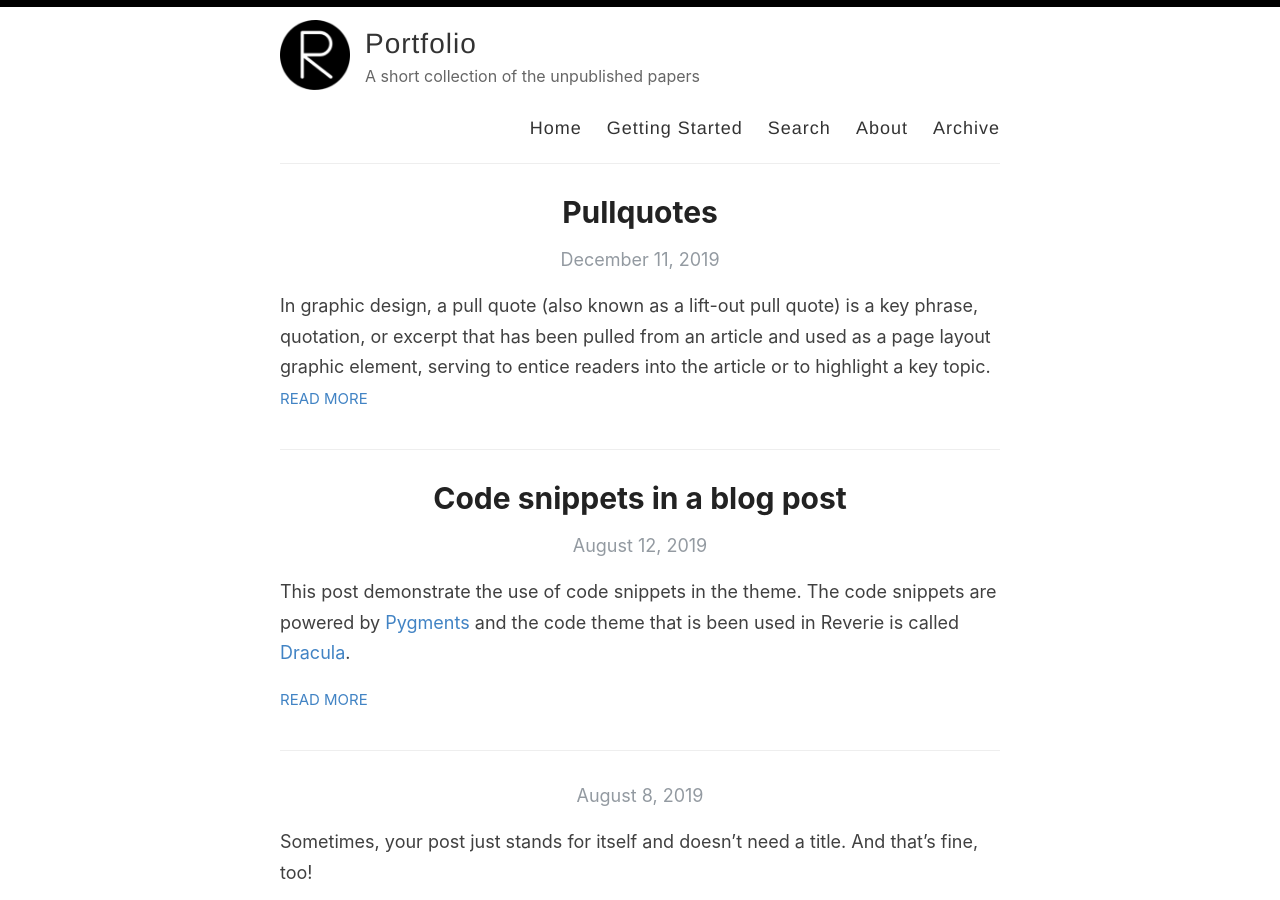
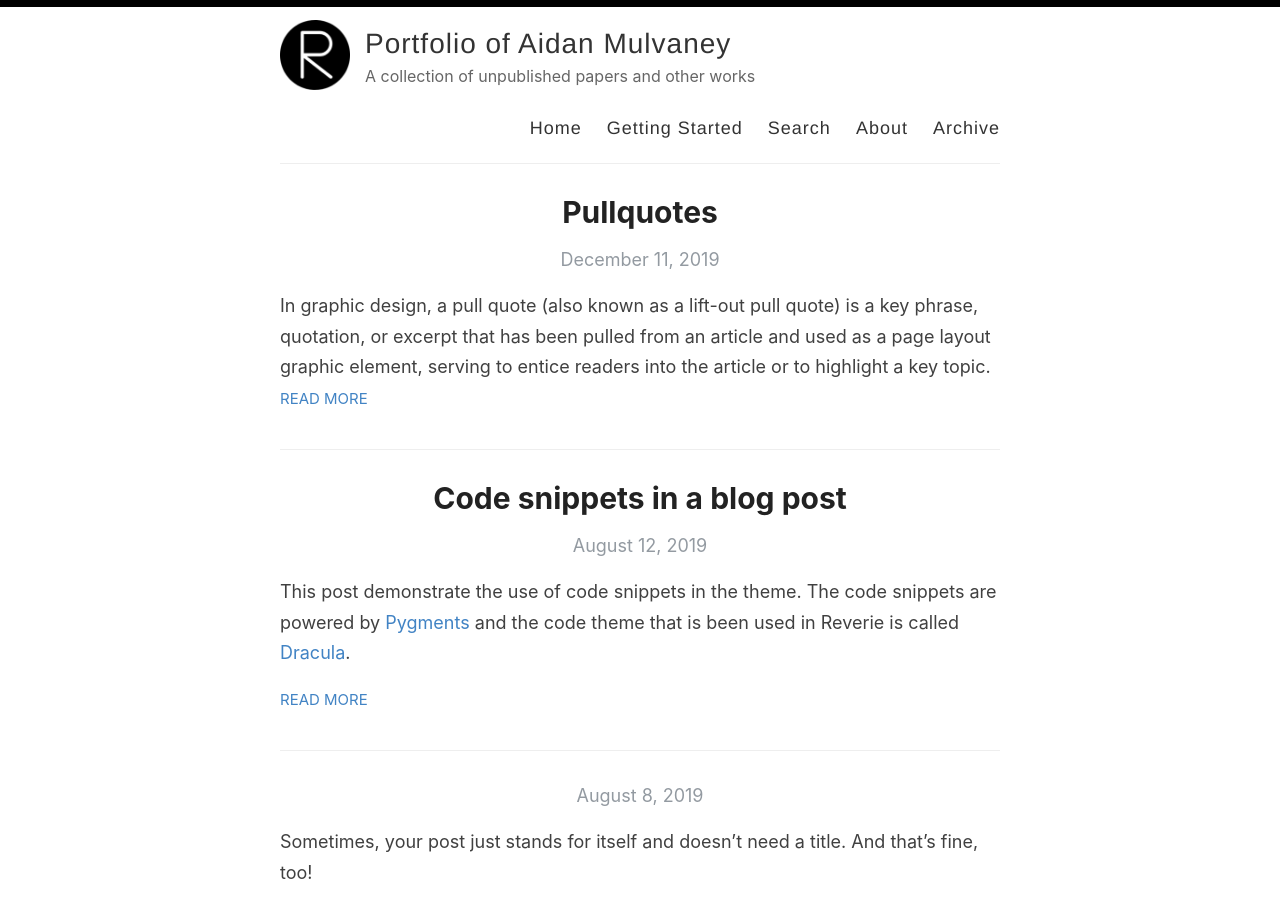
Before and after one commit to aidanmmulv/aidanmmulv.github.io, a Jekyll site: the page built from index.html, in a window 1280 px wide and 900 px high. Built offline with Jekyll 4.4.1, drawn with Linux system fonts in a browser that asks for light colours; the list of posts is cut into pages by our own code.

Commit message:
Update _config.yml again

```diff
--- a/_config.yml
+++ b/_config.yml
@@ -3,13 +3,13 @@
 #
 
 # Name of your site (displayed in the header)
-name: Portfolio
+name: Portfolio of Aidan Mulvaney
 
 # Name of the author
 author: Aidan Mulvaney
 
 # Short bio or description (displayed in the header)
-description: A short collection of the unpublished papers
+description: A collection of unpublished papers and other works
 
 # URL of your avatar or profile pic (you could use your GitHub profile pic)
 avatar: /images/reverie.png
```
